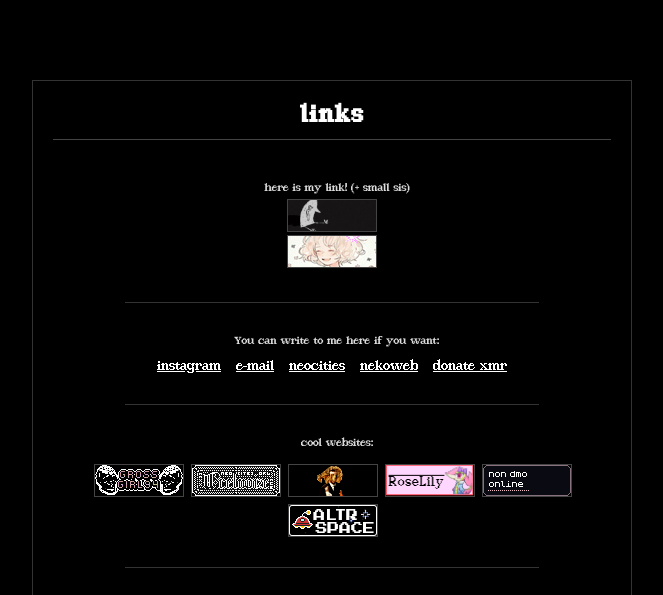
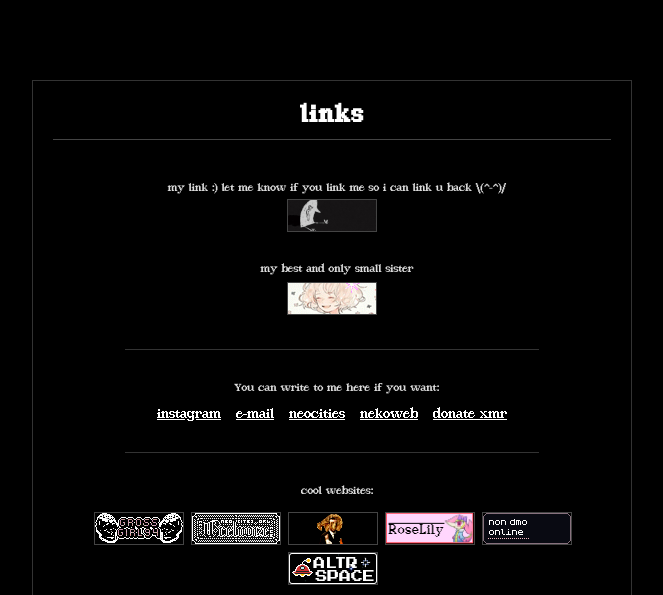
Before and after one commit to ledaheavyindustry/ledaheavyindustry.github.io, a plain HTML site: page pages/links.html in a window 1280 px wide. Shown: the top 595 px of the page, without its empty margins (308-971 px from the left). Drawn offline with Linux system fonts and the light colour scheme.

Commit message:
refactor: small links adjustment

```diff
--- a/pages/links.html
+++ b/pages/links.html
@@ -114,12 +114,19 @@
 
                 <!-- BLOCK 1: MY LINK -->
                 <div class="buttons-header first-header">
-                    here is my link! (+ small sis)
+                    my link :) let me know if you link me so i can link u back \(^-^)/
                 </div>
                 <div class="my-link">
                     <a href="https://www.ledaheavyindustry.com" target="_blank">
                         <img src="https://raw.githubusercontent.com/ledaheavyindustry/ledaheavyindustry.github.io/refs/heads/main/pages/assets/links/link_me_animated.gif" alt="Leda Heavy Industry">
                     </a>
+                </div>
+
+                <!-- BLOCK 1.5: SMALL SIS -->
+                <div class="buttons-header">
+                    my best and only small sister
+                </div>
+                <div class="my-link">
                     <a href="https://nohaidea.straw.page/" target="_blank">
                         <img src="https://raw.githubusercontent.com/ledaheavyindustry/ledaheavyindustry.github.io/refs/heads/main/pages/assets/links/nohaida.gif" alt="sis">
                     </a>
```
